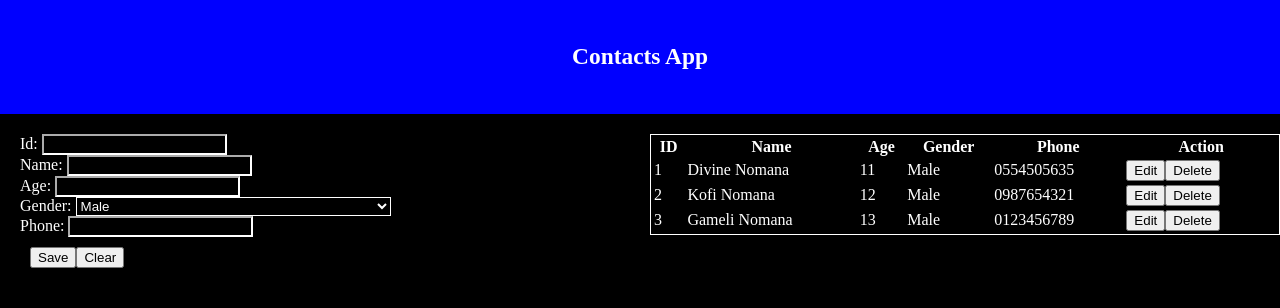
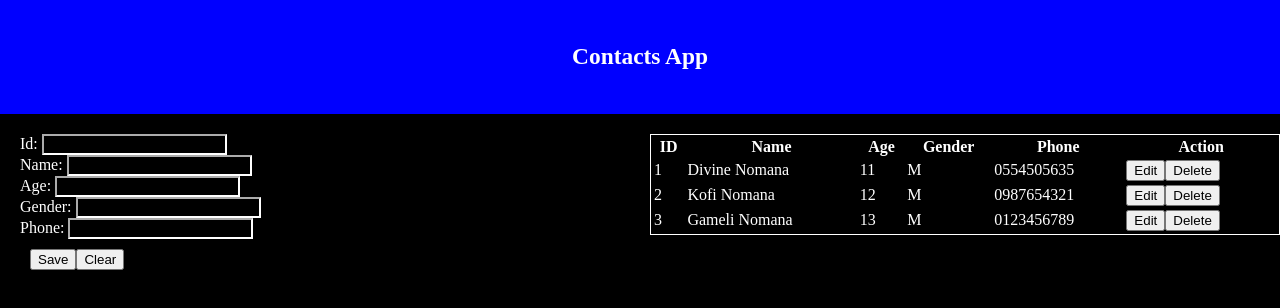
Before and after one commit to iamnomana/contactsApp-REACTJS, a React (Create React App) app: page / in a window 1280 px wide. Shown: the top 308 px of the page. Built offline with nearby package versions, Linux system fonts and the light colour scheme.

Commit message:
Create, Read, Delete

```diff
--- a/src/pages/Home.jsx
+++ b/src/pages/Home.jsx
@@ -2,16 +2,35 @@ import { useState } from "react";
 
 export default function Home() {
   const [contacts, setContacts] = useState([
-    { id: 1, name: "Divine Nomana", age: 11, gender: "Male", phone: "0554505635" },
-    { id: 2, name: "Kofi Nomana", age: 12, gender: "Male", phone: "0987654321" },
-    { id: 3, name: "Gameli Nomana", age: 13, gender: "Male", phone: "0123456789" },
+    { id: 1, name: "Divine Nomana", age: 11, gender: "M", phone: "0554505635" },
+    { id: 2, name: "Kofi Nomana", age: 12, gender: "M", phone: "0987654321" },
+    { id: 3, name: "Gameli Nomana", age: 13, gender: "M", phone: "0123456789" },
   ]);
 
+  const [inputs, setInputs] = useState({});
+  const [edit, setEdit] = useState(false);
+
+  const handleChange = (event) => {
+    const name = event.target.name;
+    const value = event.target.value;
+
+    setInputs((inputs) => ({ ...inputs, [name]: value }));
+    console.log(inputs);
+  };
+
   const addContact = () => {
-    let id = contacts.length + 1;
-    let contact = { id: id, name: "Dora", age: 4, phone: "328394" + id, gender: "Female" };
+    setContacts((contacts) => [...contacts, inputs]);
+  };
 
-    setContacts((contacts) => [...contacts, contact]);
+  const editContact = (id) => {
+    const index = contacts.findIndex((val) => val.id === id);
+    setInputs(contacts[index]);
+  };
+
+  const deleteContact = (id) => {
+    const newContacts = contacts.filter((val) => val.id !== id);
+    console.log(newContacts);
+    setContacts(newContacts);
   };
 
   return (
@@ -20,27 +39,59 @@ export default function Home() {
         <div className="left-side">
           <form>
             <div>
-              <label htmlFor="">Id: </label>
-              <input type="text" id="" />
+              <label>Id: </label>
+              <input
+                type="text"
+                name="id"
+                value={inputs.id || ""}
+                onChange={(e) => {
+                  handleChange(e);
+                }}
+              />
             </div>
             <div>
-              <label htmlFor="">Name: </label>
-              <input type="text" id="" />
+              <label>Name: </label>
+              <input
+                type="text"
+                name="name"
+                value={inputs.name || ""}
+                onChange={(e) => {
+                  handleChange(e);
+                }}
+              />
             </div>
             <div>
-              <label htmlFor="">Age: </label>
-              <input type="text" id="" />
+              <label>Age: </label>
+              <input
+                type="text"
+                name="age"
+                value={inputs.age || ""}
+                onChange={(e) => {
+                  handleChange(e);
+                }}
+              />
             </div>
             <div>
-              <label htmlFor="">Gender: </label>
-              <select id="" style={{ width: "50%" }}>
-                <option value="Male">Male</option>
-                <option value="Female">Female</option>
-              </select>
+              <label>Gender: </label>
+              <input
+                type="text"
+                name="gender"
+                value={inputs.gender || ""}
+                onChange={(e) => {
+                  handleChange(e);
+                }}
+              />
             </div>
             <div>
-              <label htmlFor="">Phone: </label>
-              <input type="text" id="" />
+              <label>Phone: </label>
+              <input
+                type="text"
+                name="phone"
+                value={inputs.phone || ""}
+                onChange={(e) => {
+                  handleChange(e);
+                }}
+              />
             </div>
 
             <div className="buttons">
@@ -73,8 +124,8 @@ export default function Home() {
                   <td>{contact.gender}</td>
                   <td>{contact.phone}</td>
                   <td>
-                    <button>Edit</button>
-                    <button>Delete</button>
+                    <button onClick={() => editContact(contact.id)}>Edit</button>
+                    <button onClick={() => deleteContact(contact.id)}>Delete</button>
                   </td>
                 </tr>
               ))}
```
